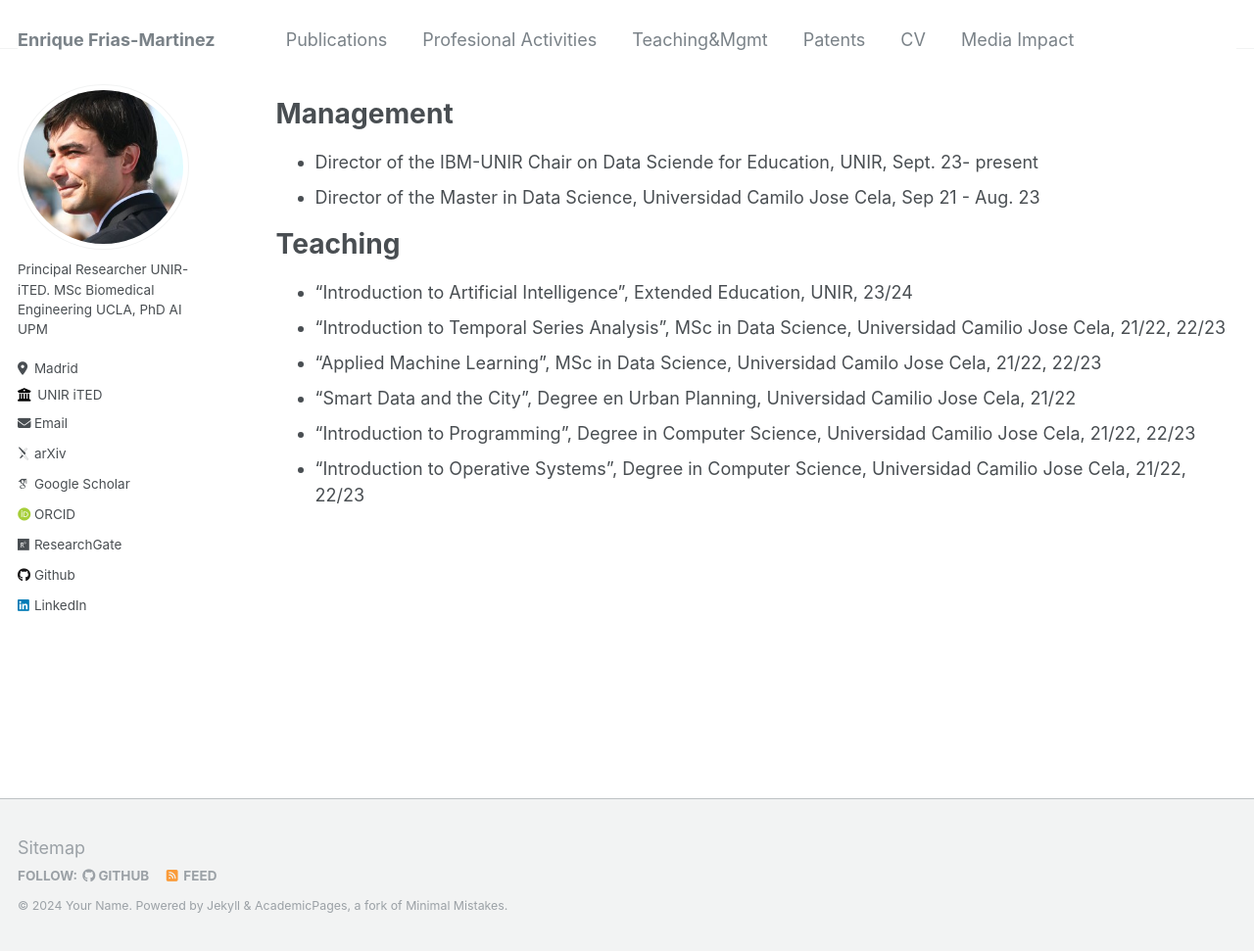
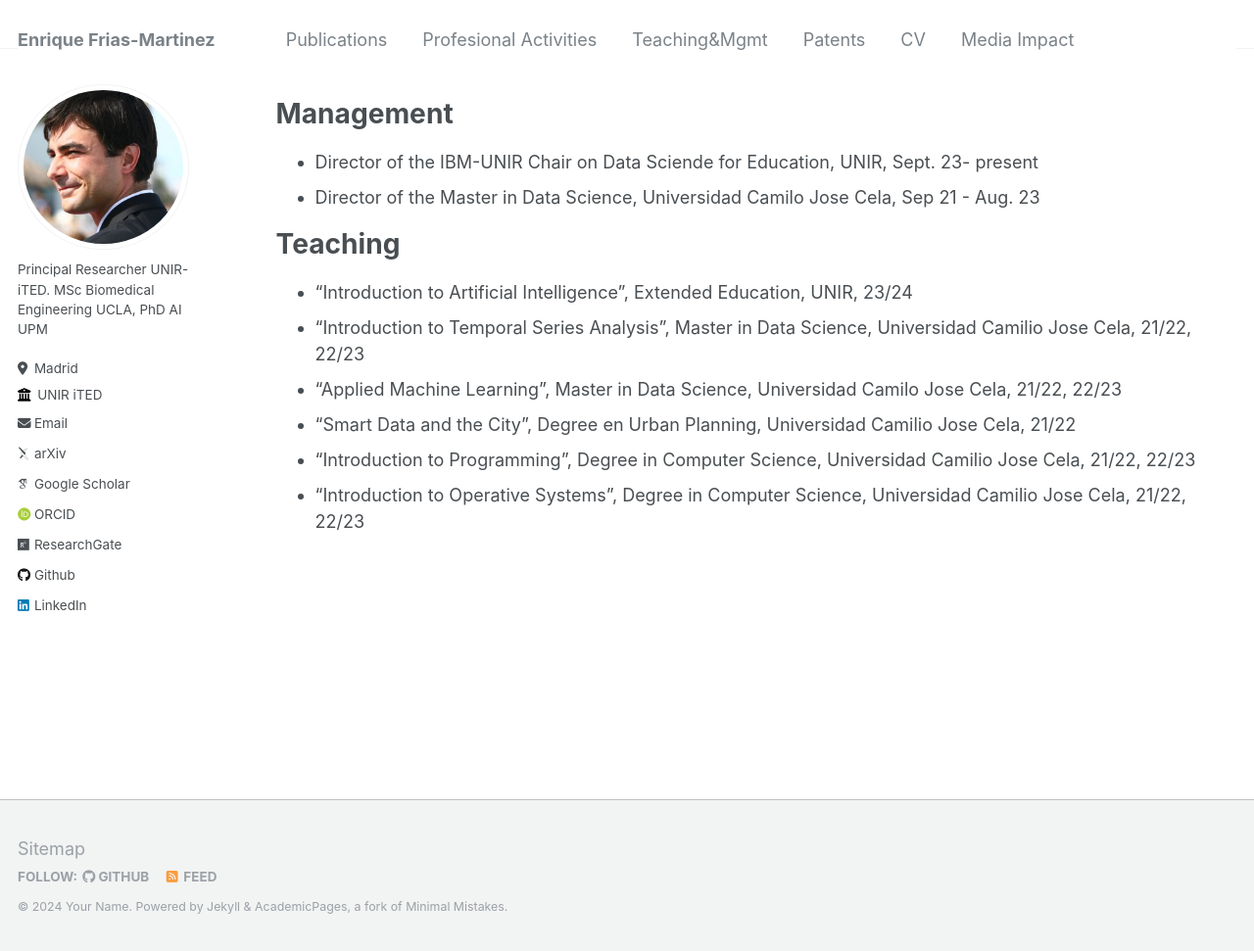
Before and after one commit to ENriqueFRiasM/enriquefriasm.github.io, a Jekyll site: the page built from _pages/teaching.md, in a window 1280 px wide and 971 px high. Shown: the whole window at 98% size. Built offline with Jekyll 4.4.1, drawn with Linux system fonts in a browser that asks for light colours; some web fonts are replaced.

Commit message:
Update teaching.md

```diff
--- a/_pages/teaching.md
+++ b/_pages/teaching.md
@@ -11,8 +11,8 @@ author_profile: true
 
 # Teaching
 * "Introduction to Artificial Intelligence", Extended Education, UNIR, 23/24
-* "Introduction to Temporal Series Analysis", MSc in Data Science, Universidad Camilio Jose Cela, 21/22, 22/23
-* "Applied Machine Learning", MSc in Data Science, Universidad Camilo Jose Cela, 21/22, 22/23
+* "Introduction to Temporal Series Analysis", Master in Data Science, Universidad Camilio Jose Cela, 21/22, 22/23
+* "Applied Machine Learning", Master in Data Science, Universidad Camilo Jose Cela, 21/22, 22/23
 * "Smart Data and the City", Degree en Urban Planning, Universidad Camilio Jose Cela, 21/22
 * "Introduction to Programming", Degree in Computer Science, Universidad Camilio Jose Cela, 21/22, 22/23
 * "Introduction to Operative Systems", Degree in Computer Science, Universidad Camilio Jose Cela, 21/22, 22/23
```
